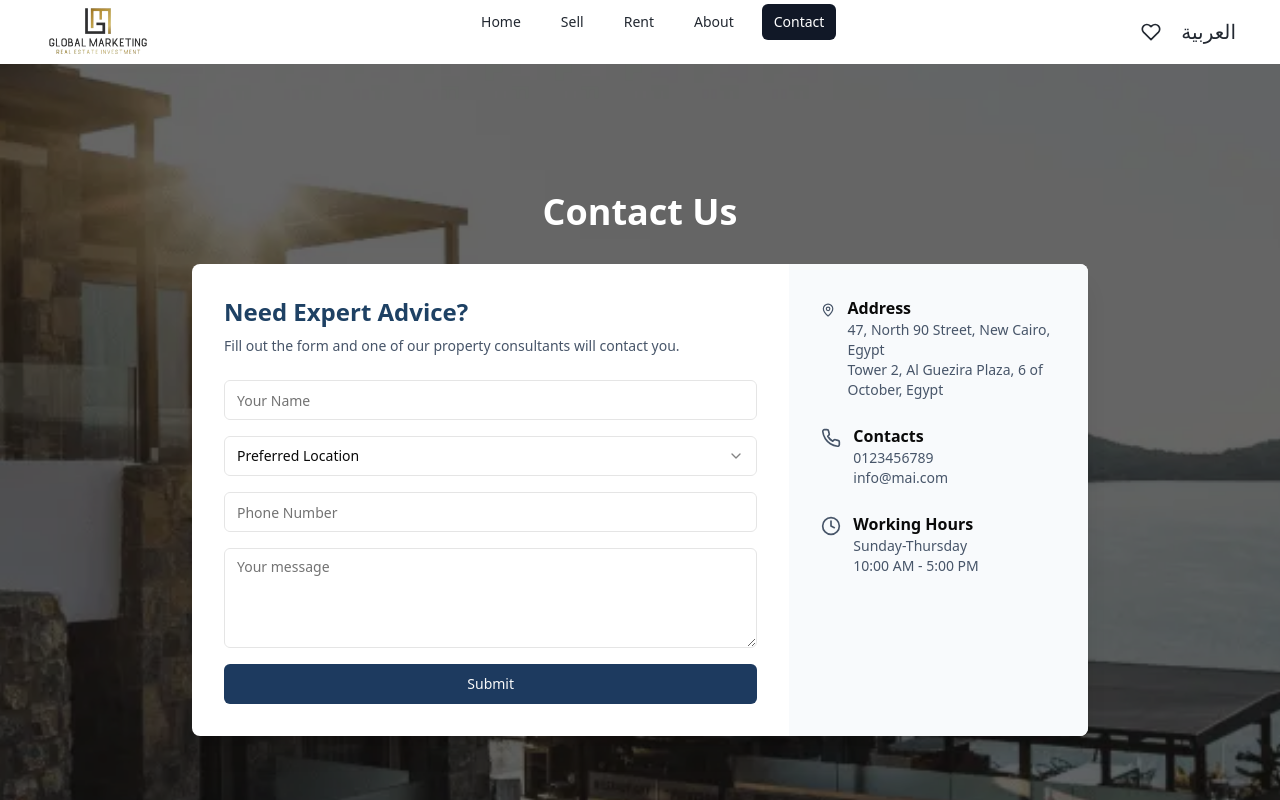
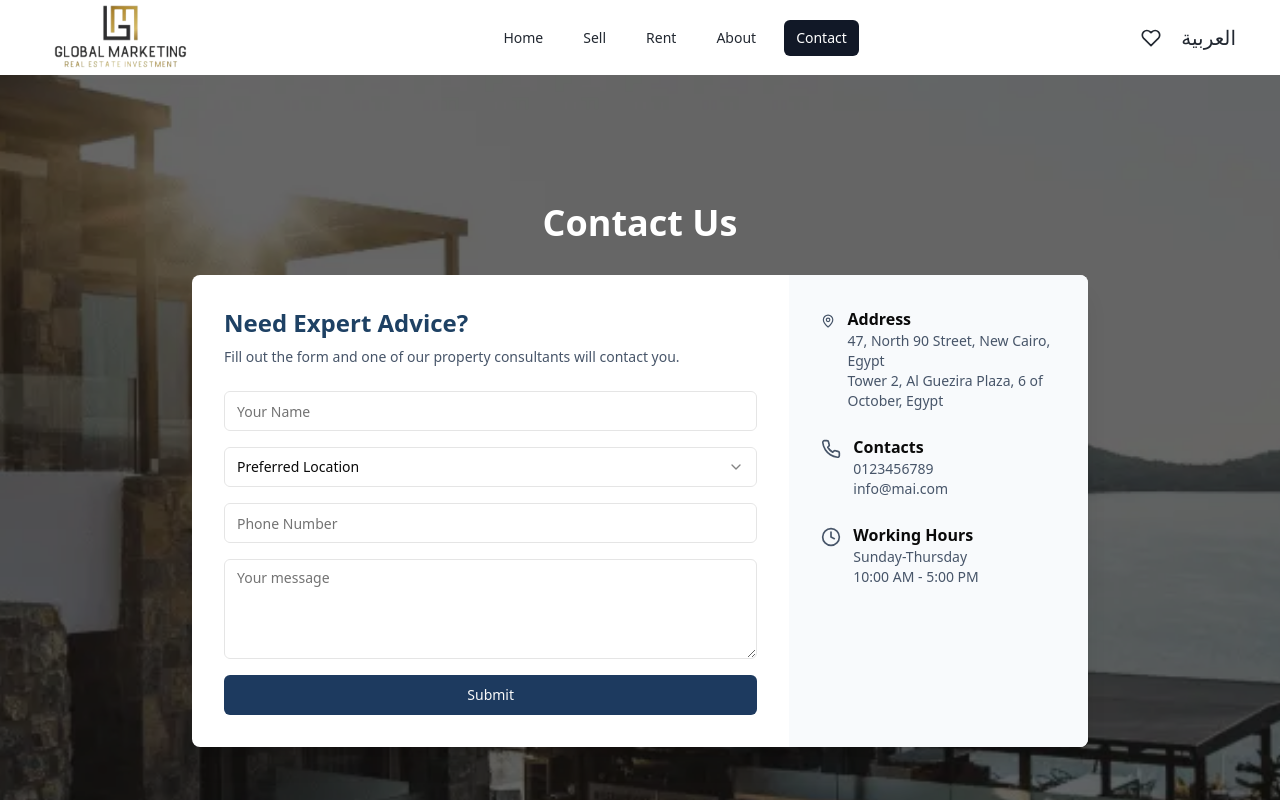
Before and after one commit to glomartrealestates/website, a Next.js app: page /contact in a window 1280 px wide. Shown: the top 800 px of the page. Built offline with nearby package versions, Linux system fonts and the light colour scheme.

Commit message:
update logo

```diff
--- a/app/components/header/page.jsx
+++ b/app/components/header/page.jsx
@@ -31,7 +31,7 @@ export default function Page() {
   return (
     <Disclosure as="nav" className="shadow-md">
       <div className="mx-auto max-w-7xl px-2 sm:px-6 lg:px-8">
-        <div className="relative flex h-16 items-center justify-between">
+        <div className="relative flex h-18 items-center justify-between">
           <div className="absolute inset-y-0 left-0 flex items-center sm:hidden">
             <DisclosureButton className="group relative inline-flex items-center justify-center rounded-md p-2 text-dark">
               <span className="absolute -inset-0.5" />
@@ -52,10 +52,10 @@ export default function Page() {
                 alt="Your Company"
                 src="/images/logo.png"
 
-                className="h-14 w-auto"
+                className="h-[75px] w-auto"
               />
             </div>
-            <div className="hidden sm:ml-6 sm:block flex-1">
+            <div className="hidden sm:ml-6 sm:block  flex-1 lg:flex items-center">
               <div className="space-x-4 flex flex-1 items-center justify-center">
                 {navigation.map((item) => (
                   <a
```
